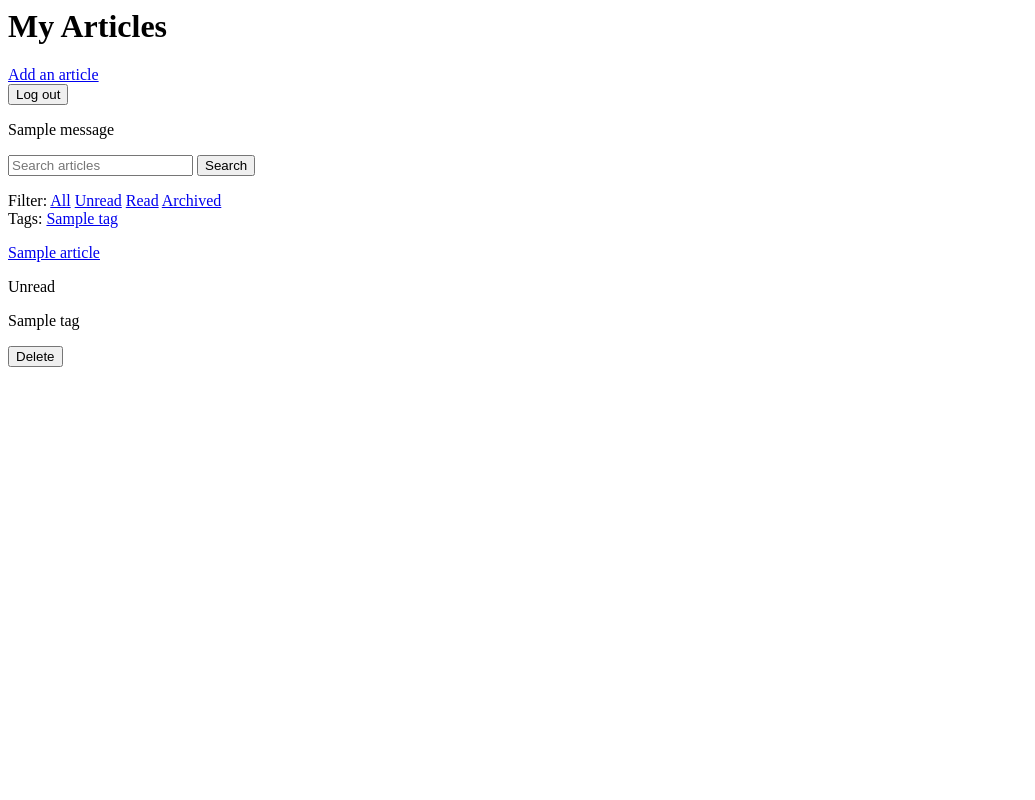
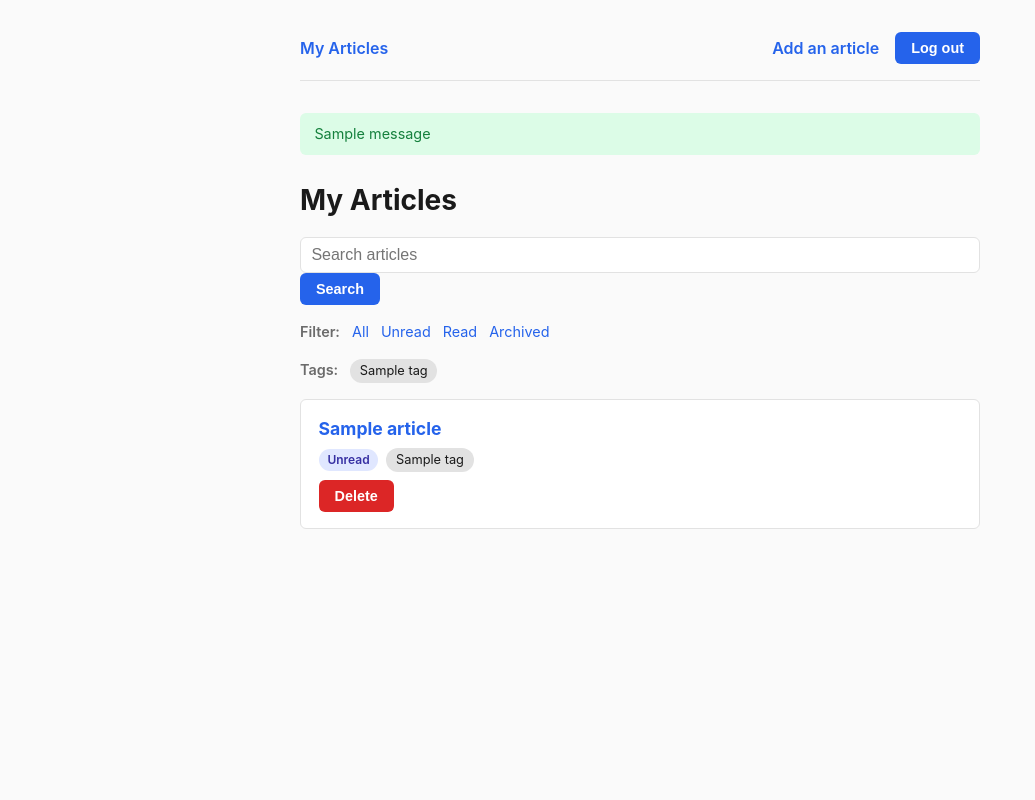
Before and after one commit to Tolu792/read-it-later, a Django app: page / in a window 1280 px wide. Shown: the whole page, without its empty margins (0-1035 px from the left). Run offline with Django 5.2, Linux system fonts and the light colour scheme; a user stored in the database is signed in; tables that the repository leaves empty hold one stand-in row (values such as "Sample post"); one stand-in notice (Sample message) is shown.

Commit message:
Add base template and style for consistent layout; update article and authentication templates

```diff
--- a/backend/settings.py
+++ b/backend/settings.py
@@ -123,6 +123,7 @@ USE_TZ = True
 # https://docs.djangoproject.com/en/6.0/howto/static-files/
 
 STATIC_URL = 'static/'
+STATICFILES_DIRS = [BASE_DIR / 'static']
 
 LOGIN_REDIRECT_URL = 'list_articles'
 LOGOUT_REDIRECT_URL = 'login'
--- /dev/null
+++ b/static/css/style.css
@@ -0,0 +1,222 @@
+:root {
+    --color-bg: #fafafa;
+    --color-surface: #ffffff;
+    --color-text: #1a1a1a;
+    --color-muted: #6b6b6b;
+    --color-border: #e2e2e2;
+    --color-primary: #2563eb;
+    --color-primary-dark: #1d4ed8;
+    --color-danger: #dc2626;
+    --color-success: #15803d;
+    --color-warning: #92400e;
+    --radius: 6px;
+}
+
+* {
+    box-sizing: border-box;
+}
+
+body {
+    margin: 0;
+    font-family: -apple-system, BlinkMacSystemFont, "Segoe UI", Roboto, sans-serif;
+    background: var(--color-bg);
+    color: var(--color-text);
+    line-height: 1.5;
+}
+
+.container {
+    max-width: 720px;
+    margin: 0 auto;
+    padding: 2rem 1.25rem 4rem;
+}
+
+h1 {
+    font-size: 1.75rem;
+    margin: 0 0 1rem;
+}
+
+a {
+    color: var(--color-primary);
+    text-decoration: none;
+}
+
+a:hover {
+    text-decoration: underline;
+}
+
+.site-nav {
+    display: flex;
+    align-items: center;
+    justify-content: space-between;
+    gap: 1rem;
+    margin-bottom: 2rem;
+    padding-bottom: 1rem;
+    border-bottom: 1px solid var(--color-border);
+}
+
+.site-nav a {
+    font-weight: 600;
+}
+
+/* Forms */
+form {
+    margin: 0 0 1rem;
+}
+
+form p {
+    margin: 0 0 0.75rem;
+}
+
+input[type="text"],
+input[type="url"],
+input[type="password"],
+input[type="email"] {
+    width: 100%;
+    padding: 0.5rem 0.65rem;
+    border: 1px solid var(--color-border);
+    border-radius: var(--radius);
+    font-size: 1rem;
+    background: var(--color-surface);
+    color: var(--color-text);
+}
+
+button,
+input[type="submit"] {
+    display: inline-block;
+    padding: 0.5rem 1rem;
+    border: none;
+    border-radius: var(--radius);
+    background: var(--color-primary);
+    color: #fff;
+    font-size: 0.9rem;
+    font-weight: 600;
+    cursor: pointer;
+}
+
+button:hover,
+input[type="submit"]:hover {
+    background: var(--color-primary-dark);
+}
+
+.btn-danger {
+    background: var(--color-danger);
+}
+
+.btn-danger:hover {
+    background: #b91c1c;
+}
+
+.inline-form {
+    display: inline-block;
+    margin: 0;
+}
+
+/* Messages */
+.messages {
+    list-style: none;
+    margin: 0 0 1.5rem;
+    padding: 0;
+}
+
+.messages li {
+    padding: 0.65rem 0.9rem;
+    border-radius: var(--radius);
+    margin-bottom: 0.5rem;
+    background: var(--color-border);
+    font-size: 0.9rem;
+}
+
+.messages li.success {
+    background: #dcfce7;
+    color: var(--color-success);
+}
+
+.messages li.error {
+    background: #fee2e2;
+    color: var(--color-danger);
+}
+
+.messages li.warning {
+    background: #fef3c7;
+    color: var(--color-warning);
+}
+
+/* Filters / tags */
+.filters {
+    display: flex;
+    flex-wrap: wrap;
+    gap: 0.4rem 0.75rem;
+    margin-bottom: 1rem;
+    font-size: 0.9rem;
+}
+
+.filters .label {
+    color: var(--color-muted);
+    font-weight: 600;
+}
+
+.tag-pill {
+    display: inline-block;
+    padding: 0.15rem 0.6rem;
+    border-radius: 999px;
+    background: var(--color-border);
+    font-size: 0.8rem;
+    color: var(--color-text);
+    text-decoration: none;
+}
+
+/* Article list */
+.article-card {
+    background: var(--color-surface);
+    border: 1px solid var(--color-border);
+    border-radius: var(--radius);
+    padding: 1rem 1.1rem;
+    margin-bottom: 0.9rem;
+}
+
+.article-card h2 {
+    font-size: 1.1rem;
+    margin: 0 0 0.35rem;
+}
+
+.article-meta {
+    font-size: 0.85rem;
+    color: var(--color-muted);
+    display: flex;
+    flex-wrap: wrap;
+    gap: 0.5rem;
+    align-items: center;
+    margin-bottom: 0.5rem;
+}
+
+.status-badge {
+    display: inline-block;
+    padding: 0.1rem 0.55rem;
+    border-radius: 999px;
+    background: #e0e7ff;
+    color: #3730a3;
+    font-size: 0.75rem;
+    font-weight: 600;
+}
+
+/* Article detail */
+.article-image {
+    max-width: 100%;
+    height: auto;
+    border-radius: var(--radius);
+    margin: 1rem 0;
+}
+
+.article-body {
+    margin-top: 1.5rem;
+}
+
+.article-body p {
+    margin: 0 0 1rem;
+}
+
+.back-link {
+    display: inline-block;
+    margin-bottom: 1rem;
+    font-size: 0.9rem;
+}
--- /dev/null
+++ b/templates/base.html
@@ -0,0 +1,36 @@
+{% load static %}
+<!DOCTYPE html>
+<html lang="en">
+<head>
+    <meta charset="UTF-8">
+    <meta name="viewport" content="width=device-width, initial-scale=1">
+    <title>{% block title %}Read It Later{% endblock %}</title>
+    <link rel="stylesheet" href="{% static 'css/style.css' %}">
+</head>
+<body>
+    <div class="container">
+        {% if user.is_authenticated %}
+        <nav class="site-nav">
+            <a href="{% url 'list_articles' %}">My Articles</a>
+            <div style="display: flex; align-items: center; gap: 1rem;">
+                <a href="{% url 'add_article' %}">Add an article</a>
+                <form method="post" action="{% url 'logout' %}" class="inline-form">
+                    {% csrf_token %}
+                    <button type="submit">Log out</button>
+                </form>
+            </div>
+        </nav>
+        {% endif %}
+
+        {% if messages %}
+        <ul class="messages">
+            {% for message in messages %}
+                <li class="{{ message.tags }}">{{ message }}</li>
+            {% endfor %}
+        </ul>
+        {% endif %}
+
+        {% block content %}{% endblock %}
+    </div>
+</body>
+</html>
--- a/templates/read_it_later/article_list.html
+++ b/templates/read_it_later/article_list.html
@@ -1,47 +1,45 @@
+{% extends "base.html" %}
+
+{% block title %}My Articles{% endblock %}
+
+{% block content %}
 <h1>My Articles</h1>
-
-<a href="{% url 'add_article' %}">Add an article</a>
-
-<form method="post" action="{% url 'logout' %}">
-    {% csrf_token %}
-    <button type="submit">Log out</button>
-</form>
-
-
-{% for message in messages %}
-    <p>{{ message }}</p>
-{% endfor %}
 
 <form method="get" action="">
     <input type="text" name="q" placeholder="Search articles" value="{{ query }}" />
     <button type="submit">Search</button>
 </form>
 
-<div>
-    Filter:
+<div class="filters">
+    <span class="label">Filter:</span>
     <a href="?status=">All</a>
     <a href="?status=Unread">Unread</a>
     <a href="?status=Read">Read</a>
     <a href="?status=Archived">Archived</a>
 </div>
 
-<div>
-    Tags:
+<div class="filters">
+    <span class="label">Tags:</span>
     {% for tag in tags %}
-        <a href="?tag={{ tag.slug }}">{{ tag.name }}</a>
+        <a class="tag-pill" href="?tag={{ tag.slug }}">{{ tag.name }}</a>
     {% endfor %}
 </div>
 
 {% for article in articles %}
-    <p><a href="{% url 'article_detail' article.pk %}">{{ article.title }}</a></p>
-    <p>{{ article.status }}</p>
-    <p>
-        {% for tag in article.tags.all %}
-            {{ tag.name }}{% if not forloop.last %}, {% endif %}
-        {% endfor %}
-    </p>
-    <form method="post" action="{% url 'article_delete' article.pk %}" onsubmit="return confirm('Delete this article?');">
-        {% csrf_token %}
-        <button type="submit">Delete</button>
-    </form>
+    <div class="article-card">
+        <h2><a href="{% url 'article_detail' article.pk %}">{{ article.title }}</a></h2>
+        <div class="article-meta">
+            <span class="status-badge">{{ article.status }}</span>
+            {% for tag in article.tags.all %}
+                <span class="tag-pill">{{ tag.name }}</span>
+            {% endfor %}
+        </div>
+        <form method="post" action="{% url 'article_delete' article.pk %}" class="inline-form" onsubmit="return confirm('Delete this article?');">
+            {% csrf_token %}
+            <button type="submit" class="btn-danger">Delete</button>
+        </form>
+    </div>
+{% empty %}
+    <p>No articles yet.</p>
 {% endfor %}
+{% endblock %}
--- a/templates/registration/login.html
+++ b/templates/registration/login.html
@@ -1,3 +1,8 @@
+{% extends "base.html" %}
+
+{% block title %}Log in{% endblock %}
+
+{% block content %}
 <h1>Log in</h1>
 <form method="post">
     {% csrf_token %}
@@ -5,3 +10,4 @@
     <button type="submit">Log in</button>
 </form>
 <p><a href="{% url 'signup' %}">Sign up</a></p>
+{% endblock %}
--- a/templates/registration/signup.html
+++ b/templates/registration/signup.html
@@ -1,6 +1,12 @@
+{% extends "base.html" %}
+
+{% block title %}Sign up{% endblock %}
+
+{% block content %}
 <h1>Sign up</h1>
 <form method="post">
     {% csrf_token %}
     {{ form }}
     <button type="submit">Sign up</button>
 </form>
+{% endblock %}
```
Also changed, not shown: templates/read_it_later/add_article.html (+9 -7 lines), templates/read_it_later/article_detail.html (+17 -6 lines).
